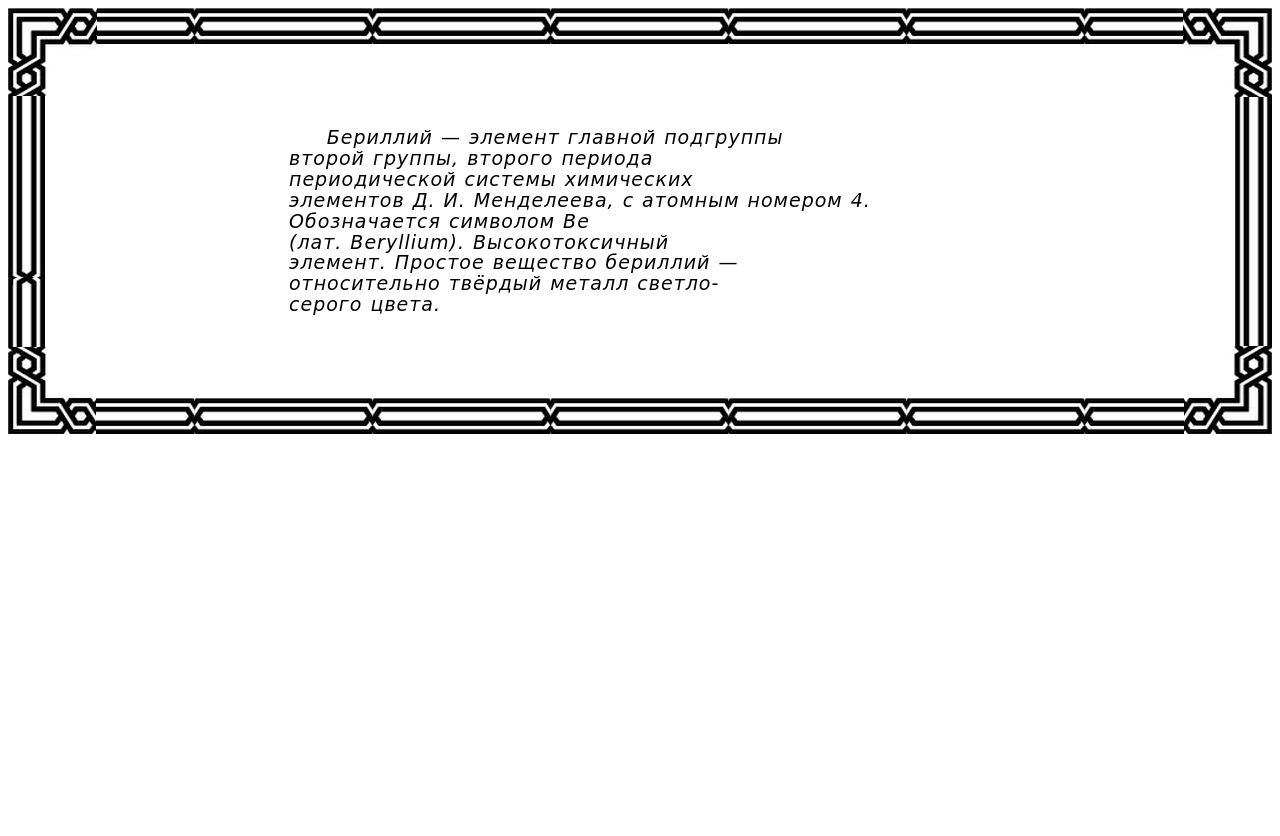
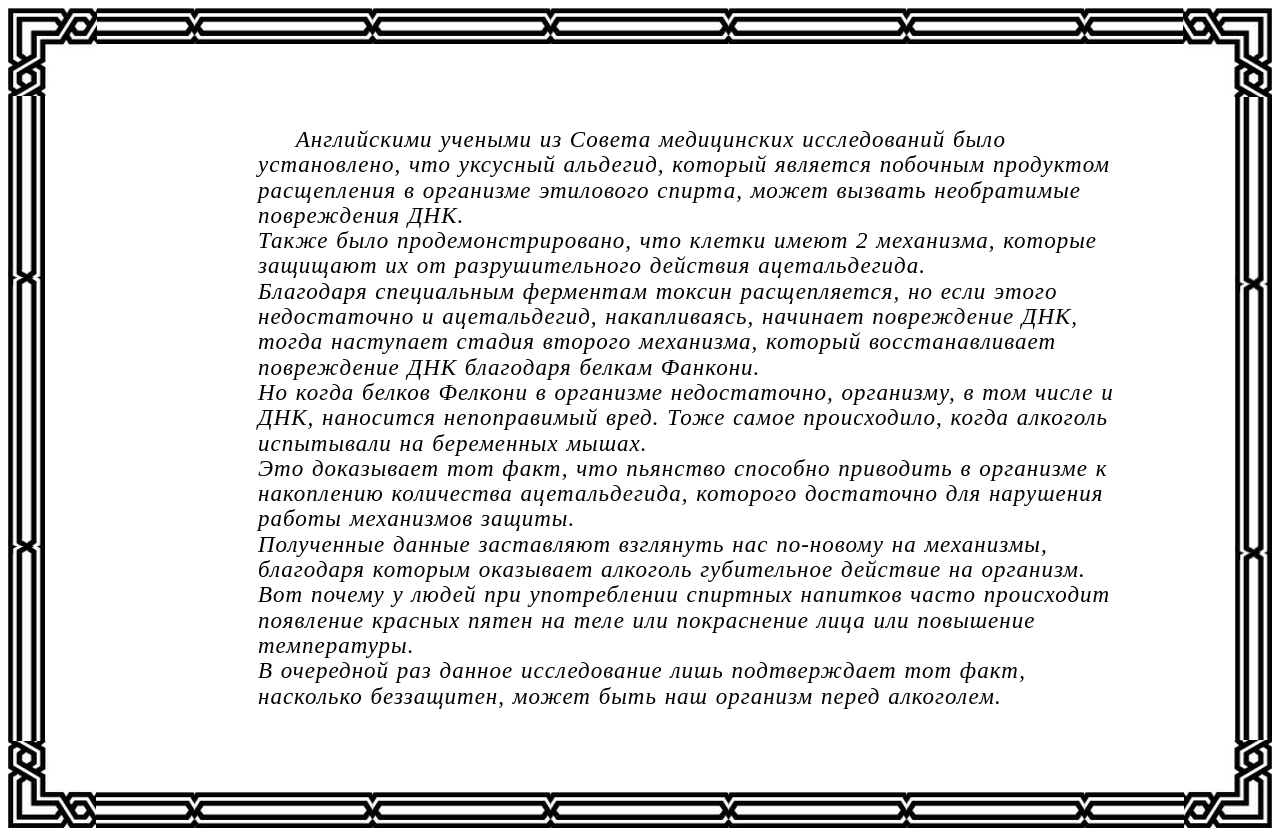
Before and after one commit to evgenyandreichik/AndreychikEvgeny, a plain HTML site: page lessons4/div_frame.html in a window 1280 px wide. Before the commit the page ends 800 px from the top, so only its background shows below. Drawn offline with Linux system fonts and the light colour scheme.

Commit message:
dz4-full

```diff
--- a/lessons4/div_frame.html
+++ b/lessons4/div_frame.html
@@ -7,7 +7,7 @@
     <title>div_frame</title>
 </head>
 <style>
-div{color: black; text-align: left; font-size: 1rem; font-family:'Pacifico', cursive; text-indent: 1cm;font-weight: normal; font-style: oblique; letter-spacing: 1px; word-spacing: 1px;}
+div{color: black; text-align: left; font-size: 1rem; font-family:'Times New Roman', cursive; text-indent: 1cm;font-weight: normal; font-style: oblique; letter-spacing: 1px; word-spacing: 1px;}
 </style>
 <body>
     <div style="background: url('image/1.png') repeat-y">
@@ -18,14 +18,12 @@ div{color: black; text-align: left; font-size: 1rem; font-family:'Pacifico', cur
         <div style="background: url('image/6.png') no-repeat left bottom">
         <div style="background: url('image/7.png') no-repeat right top">
         <div style="background: url('image/5.png') no-repeat right bottom">
-        <div style="padding-left: 281px; padding-right: 136px; padding-top: 119px; padding-bottom: 119px; font-size: 19px; line-height: 110%">Бериллий — элемент главной подгруппы<br>
-        второй группы, второго периода<br>
-        периодической системы химических<br>
-        элементов Д. И. Менделеева, с атомным номером 4.<br>
-        Обозначается символом Be<br>
-        (лат. Beryllium). Высокотоксичный<br>
-        элемент. Простое вещество бериллий —<br>
-        относительно твёрдый металл светло-<br>
-        серого цвета. </div>
+        <div style="padding-left: 250px; padding-right: 136px; padding-top: 119px; padding-bottom: 119px; font-size: 23px; line-height: 110%">Английскими учеными из Совета медицинских исследований было установлено, что уксусный альдегид, который является побочным продуктом расщепления в организме этилового спирта, может вызвать необратимые повреждения ДНК.<br>
+            Также было продемонстрировано, что клетки имеют 2 механизма, которые защищают их от разрушительного действия ацетальдегида.<br>
+            Благодаря специальным ферментам токсин расщепляется, но если этого недостаточно и ацетальдегид, накапливаясь, начинает повреждение ДНК, тогда наступает стадия второго механизма, который восстанавливает повреждение ДНК благодаря белкам Фанкони.<br>
+            Но когда белков Фелкони в организме недостаточно, организму, в том числе и ДНК, наносится непоправимый вред. Тоже самое происходило, когда алкоголь испытывали на беременных мышах.<br>
+            Это доказывает тот факт, что пьянство способно приводить в организме к накоплению количества ацетальдегида, которого достаточно для нарушения работы механизмов защиты.<br>
+            Полученные данные заставляют взглянуть нас по-новому на механизмы, благодаря которым оказывает алкоголь губительное действие на организм. Вот почему у людей при употреблении спиртных напитков часто происходит появление красных пятен на теле или покраснение лица или повышение температуры.<br>
+            В очередной раз данное исследование лишь подтверждает тот факт, насколько беззащитен, может быть наш организм перед алкоголем.<br> </div>
 </body>
 </html>
```
